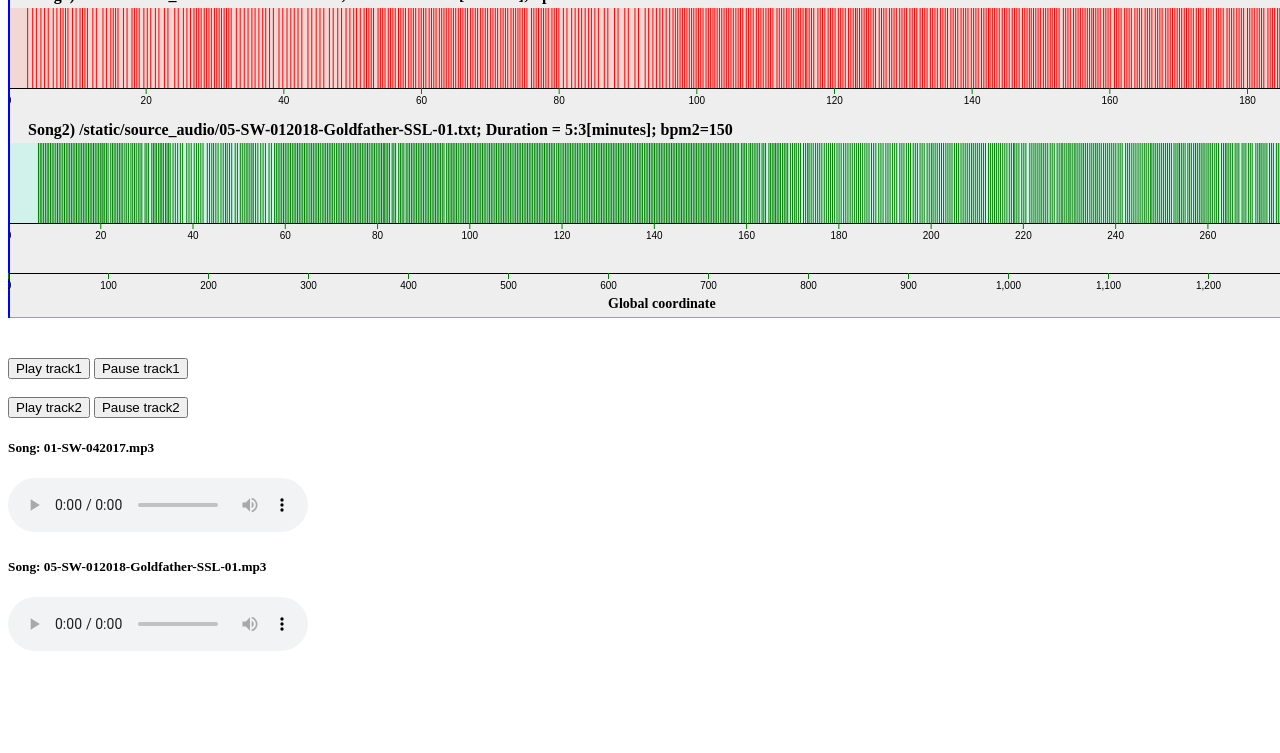
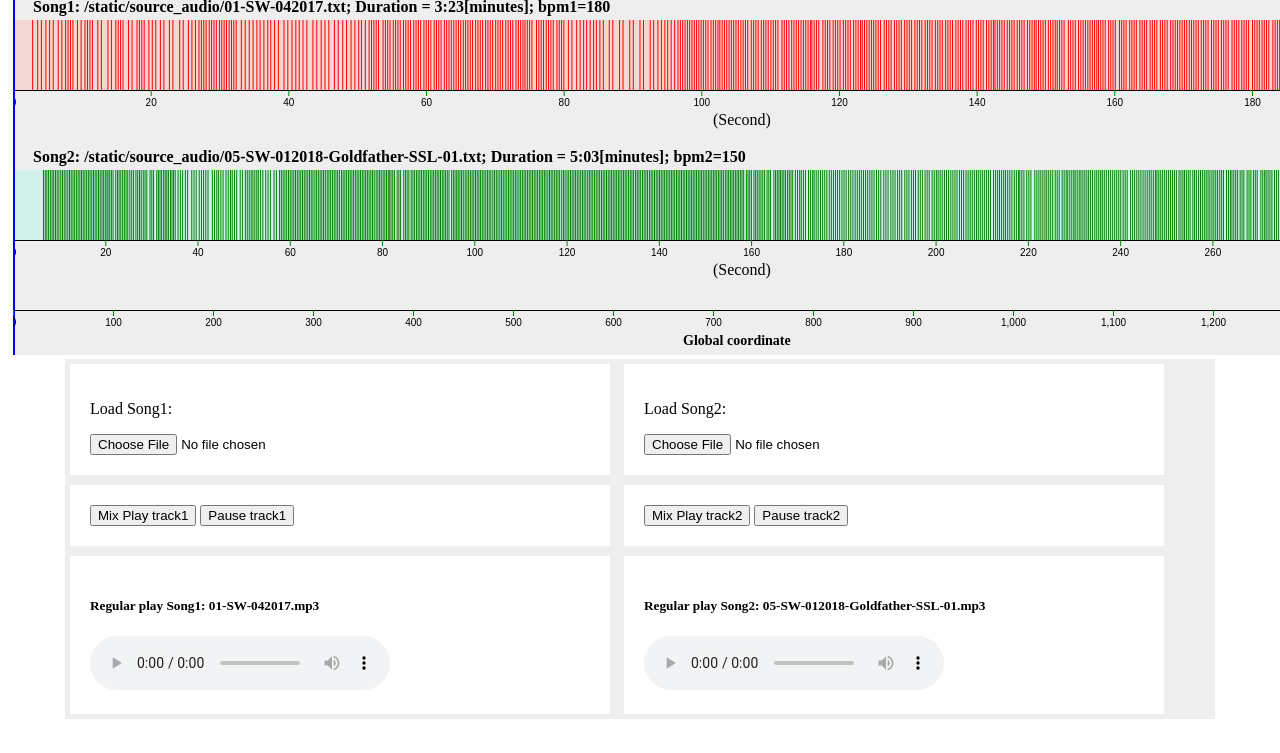
Before and after one commit to songhaow/music-mixer, a plain HTML site: page static/index.html in a window 1280 px wide. Shown: the part 55-808 px from the top of the page. Drawn offline with Linux system fonts and the light colour scheme; files that its build step writes are made by us from their sources; no server answers; files whose address does not match are found by name.

Commit message:
changed css

```diff
--- a/static/css/tracks-sw.css
+++ b/static/css/tracks-sw.css
@@ -1,8 +1,10 @@
 html, body{
-  margin: 10;
+  /* margin: 10px; */
   height: 100%;
-  color: "yellow";
-  background-color: "yellow";
+  font-size: 16px;
+  font-family: serif;
+  /* color: red; */
+  /* background-color: #eeeeee; */
 }
 line {
   stroke: green;
@@ -10,5 +12,51 @@ line {
 }
 line.xaxis {
   stroke: yellow;
-  stroke-width: 6px;
+  stroke-width: 8px;
 }
+
+.head{
+  background-color: #003344;
+  font-size: 24px;
+  color: white;
+  font-weight: bold;
+  text-align: center;
+  padding: 5px;
+}
+
+.div01{
+  margin-left: auto;
+  margin-right: auto;
+}
+
+.divd3{
+  /* margin-left: auto;
+  margin-right: auto; */
+  margin-left:5px;
+}
+
+.div02{
+  width: 1150px;
+  margin-left: auto;
+  margin-right: auto;
+  font-size: 16px;
+  background-color: #eeeeee;
+}
+
+.box{
+  width: 500px;
+  margin: 5px;
+  padding: 20px;
+  display: inline-block;
+  vertical-align: top;
+  background-color: white;
+  font-size: 16px;
+}
+
+/* fname01 input{
+  background-color: #888888;
+} */
+
+input:hover{
+  background-color: #eeeeee;
+}
--- a/static/index.html
+++ b/static/index.html
@@ -9,29 +9,44 @@
   </head>
 
   <body>
-    <div id="chartForTrack">
-      <!-- <svg width="1400" height="340"></svg> -->
-      <!-- <svg width="1200" height="320" style="padding: 1em"></svg> -->
-      <!-- <svg width="1300" height="340" style="border: 1px solid blue;"></svg> -->
-      <!-- <input type="button" value="Pause" onclick="document.getElementById("track1").pause()">
-      <input type="button" value="Raise volume" onclick="document.getElementById("track1").volume+=0.1">
-      <input type="button" value="Reduce volume" onclick="document.getElementById("track1").volume-=0.1"> -->
+    <div class = "head">Music-Mixer</div>
+
+    <div class = "div01">
+      <div class = "divd3" id="chartForTrack"></div>
     </div>
 
-    </br>
-    </br>
-     <button id='play1Button'> Play track1 </button>
-     <button id='pause1Button'> Pause track1 </button>
-    </br>
-    </br>
-     <button id='play2Button'> Play track2 </button>
-     <button id='pause2Button'> Pause track2 </button>
-    </br>
+    <div class = "div02">
+        <div class = "box">
+            <p>Load Song1:</p>
+            <input id = "fname01" type="file" accept=".mp3"></input>
+        </div>
+        <div class = "box">
+            <p>Load Song2:</p>
+            <input id = "fname02" type="file" accept=".mp3"></input>
+        </div>
+    </div>
 
-    <h5>Song: 01-SW-042017.mp3</h5>
-    <audio id="track5" src="static/source_audio/01-SW-042017.mp3" type="audio/mpeg" controls></audio>
-    <h5>Song: 05-SW-012018-Goldfather-SSL-01.mp3</h5>
-    <audio id="track6" src="static/source_audio/05-SW-012018-Goldfather-SSL-01.mp3" type="audio/mpeg" controls></audio>
+    <div class = "div02">
+      <div class = "box">
+        <button id='play1Button'> Mix Play track1 </button>
+        <button id='pause1Button'> Pause track1 </button>
+      </div>
+      <div class = "box">
+        <button id='play2Button'> Mix Play track2 </button>
+        <button id='pause2Button'> Pause track2 </button>
+      </div>
+    </div>
+
+    <div class = "div02">
+      <div class = "box">
+        <h5>Regular play Song1: 01-SW-042017.mp3</h5>
+        <audio id="track5" src="static/source_audio/01-SW-042017.mp3" type="audio/mpeg" controls></audio>
+      </div>
+      <div class = "box">
+        <h5>Regular play Song2: 05-SW-012018-Goldfather-SSL-01.mp3</h5>
+        <audio id="track6" src="static/source_audio/05-SW-012018-Goldfather-SSL-01.mp3" type="audio/mpeg" controls></audio>
+      </div>
+    </div>
 
   </body>
 
--- a/static/js/view/track_canvas/main_render.js
+++ b/static/js/view/track_canvas/main_render.js
@@ -30,32 +30,25 @@ export const TrackCanvasInterface = {
 
     var svgWidth=1400;
     var svgHeight=365;
-    var padding = 20;
-    var svgBorder=1;
-    var borderColor='red';
 
     var svg = d3.select("#chartForTrack")
                 .append("svg")
                 .attr("width", svgWidth)
                 .attr("height", svgHeight);
-            // svg.append("svg:g");
-                // .attr("transform", "translate(50,50)");
 
     var borderPath = svg.append("rect")
                    			.attr("x", 0)
                    			.attr("y", 0)
                    			.attr("height", svgHeight)
                    			.attr("width", svgWidth)
-                        .style("fill", "#eeeeee")
-                   			.style("stroke", borderColor)
-                   			.style("stroke-width", svgBorder);
+                        .style("fill", "#eeeeee");
 
-    console.log('svg-0: ', svg);
+    // console.log('svg-0: ', svg);
 
     rerenderTracks(svg, trackInputInfoList);
     renderPlayCursor(svg);
     bindEventHandlers(svg, trackInputInfoList);
-    baseAxis(svg, svgWidth);
+    baseAxis(svg);
   },
 
   getTrack2LengthPx() {
@@ -75,17 +68,18 @@ export const TrackCanvasInterface = {
 };
 
 //Draw a base coordinate showing pixal position in the X direction
-function baseAxis(mainSvgEl,svgWidth){
+function baseAxis(mainSvgEl){
+  var w = mainSvgEl.attr('width');
   var axisScale = d3.scaleLinear()
-                    .domain([0,svgWidth])
-                    .range([0,svgWidth]);
+                    .domain([0,w])
+                    .range([0,w]);
   var xAxis = d3.axisBottom().scale(axisScale);
   var xAxis00 = mainSvgEl.append("g");
       xAxis00.attr('transform', 'translate(0,320)');
       xAxis00.call(xAxis);
 
   var texty =mainSvgEl.append('text')
-          .attr('x', 600)
+          .attr('x', 670)
           .attr('y', 355)
           .style('font-size', '14px')
           .style('font-weight', 'bold')
@@ -127,31 +121,32 @@ function bindEventHandlers(mainSvgEl, trackInputInfoList) {
   });
 
   // Zoom event handler bindings
-  d3.select('#zoomSlider')
-    .on('change', function(evt) {
-      console.log('zoom:', d3.event.target.value);
-      rerenderTracks(mainSvgEl, trackInputInfoList);
-    });
+  // d3.select('#zoomSlider')
+  //   .on('change', function(evt) {
+  //     console.log('zoom:', d3.event.target.value);
+  //     rerenderTracks(mainSvgEl, trackInputInfoList);
+  //   });
 }
 
 function rerenderTracks(svg, trackInputInfoList) {
   svg.selectAll('g').remove();
 
-  var trackPaddingPx = 55;
-  var trackHeightPx = 80;
+  var trackPaddingPx = 30;
+  var trackHeightPx = 70;
   trackInputInfoList.forEach(function(trackInputInfo, i) {
     var htmlElementId = trackInputInfo.id;
     var fname = trackInputInfo.fname;
     var color = trackInputInfo.color;
     var bckgdcolor = trackInputInfo.backgroundcolor;
-    var trackTopY = i * (trackPaddingPx + trackHeightPx) + trackPaddingPx;
+    var trackTopY = i *1.5* (trackPaddingPx + trackHeightPx) + trackPaddingPx;
     var trackBottomY = trackTopY + trackHeightPx;
 
     var trackDisplayGroup = svg.append('g');
+    var w = svg.attr('width');
     trackDisplayGroup.attr('class', 'trackDisplayGroup');
     renderAllTrackInfo(
       htmlElementId, trackDisplayGroup, fname, trackTopY, trackBottomY, color,
-      bckgdcolor, i);
+      bckgdcolor, i, w);
   });
 }
 
@@ -164,10 +159,9 @@ function rerenderTracks(svg, trackInputInfoList) {
  * @param {Number}    trackBottomY: Y coordinate on SVG canvas for bottom of track
  * @param {String}    color: Color to render track in
  */
-function renderAllTrackInfo(
-    htmlElementId, trackDisplayGroup, fname, trackTopY, trackBottomY, color,
-    bckgdcolor, i) {
-  d3.json(fname, function(error, data) {
+function renderAllTrackInfo(htmlElementId, trackDisplayGroup, fname, trackTopY, trackBottomY,
+  color, bckgdcolor, i, w){
+    d3.json(fname, function(error, data) {
     var bpm01 = data.bpm;
     bpm01 = d3.format(".0f")(bpm01)
     var beatListArray = data.beat_list;
@@ -176,13 +170,12 @@ function renderAllTrackInfo(
     var xMax = d3.max(beatListArray);
     var axisScale = d3.scaleLinear()
                       .domain([xMin,xMax])
-                      .range([0,1400]);
-    var xScale = 1400/xMax;
+                      .range([0,w]);
+    var xScale = w/xMax;
 
     if (i==0){positionObj.play1Scale = xScale}
     else{positionObj.play2Scale = xScale}
 
-    // var xStart = xScale*beatListArray[0];
     var xStart = 0;
     var xAxis = d3.axisBottom().scale(axisScale);
 
@@ -191,10 +184,13 @@ function renderAllTrackInfo(
     trackDisplayGroup.append('text')
         .attr('x', 20)
         .attr('y', trackTopY - 8)
-        // .style('fill', color)
         .style('font-size', '16px')
         .style('font-weight', 'bold')
-        .text('Song'+j+')  '+ fname + ';  Duration = ' + tString + '[minutes];  bpm'+j+'=' +bpm01 );
+        .text('Song'+j+':  '+ fname + ';  Duration = ' + tString + '[minutes];  bpm'+j+'=' +bpm01 );
+    trackDisplayGroup.append('text')
+        .attr('x', 700)
+        .attr('y', trackBottomY + 35)
+        .text('(Second)');
 
     var trackLinesGroup = trackDisplayGroup.append('g');
     renderDraggableTrack(
@@ -289,5 +285,5 @@ function dragended() {
   positionObj.track2Start = positionObj.track2Start + (d3.event.x - d3.event.subject.x);
   console.log('mouseDownX: ', d3.event.subject.x);
   console.log('mouseUpX: ',d3.event.x);
-  console.log('track2Start-new:', positionObj.track2Start);
+  console.table('track2Start-new:', positionObj.track2Start);
 }
--- a/static/js/view/utils/time_util.js
+++ b/static/js/view/utils/time_util.js
@@ -9,6 +9,9 @@ export const TimeUtil = {
     timeSecond=Math.floor(timeSecond);
     var M = timeMinute.toString();
     var S = timeSecond.toString();
+    if (S.length === 1) {
+      S = '0' + S;
+    }
     return M + ':' + S;
   }
 };
```
